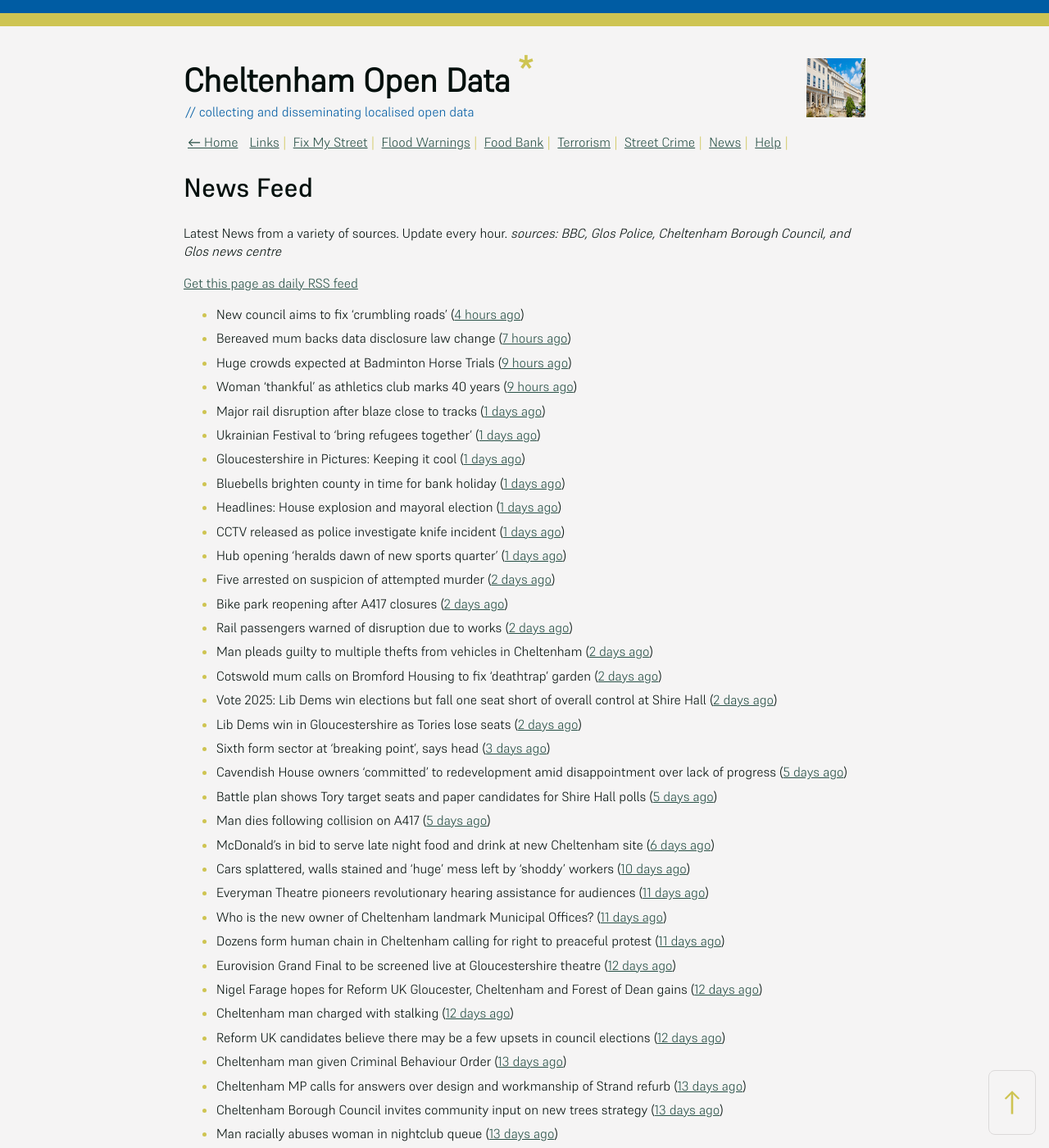
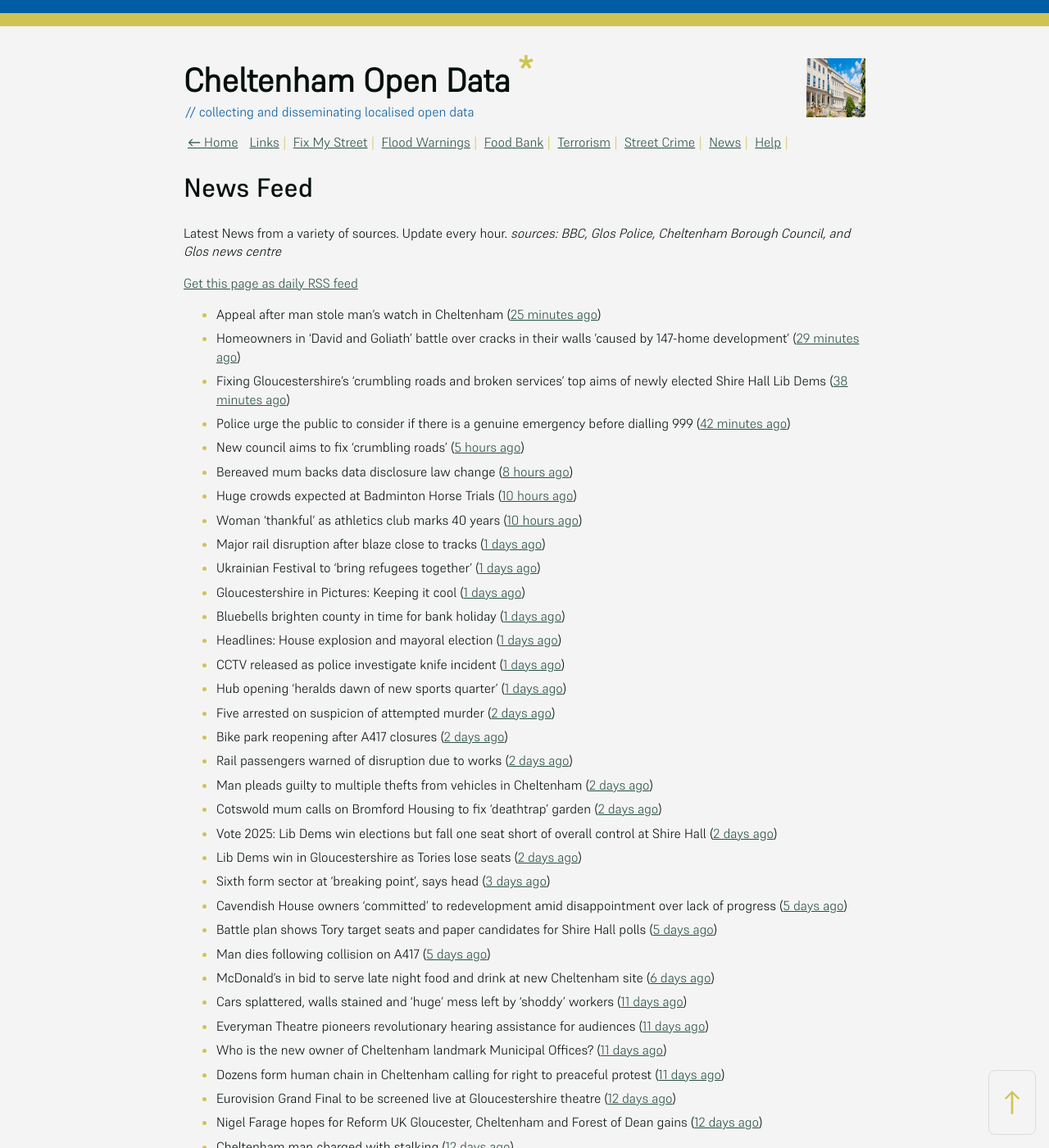
Before and after one commit to mat-0/cheltenham-open-data, a Jekyll site: the page built from _pages/news.md, in a window 1280 px wide and 1400 px high. Shown: the whole window at 82% size. Built offline with Jekyll 4.4.1, drawn with Linux system fonts in a browser that asks for light colours; some of the changed text lies outside the part shown.

Commit message:
Updated 2025-05-05 16:57:54

```diff
--- a/_pages/news.md
+++ b/_pages/news.md
@@ -12,10 +12,14 @@ _sources: BBC, Glos Police, Cheltenham Borough Council, and Glos news centre_
 [Get this page as daily RSS feed](/daily.rss)
 
 <!-- news_marker starts -->
-- New council aims to fix 'crumbling roads' ([4 hours ago](https://www.bbc.com/news/articles/cm2e510knnlo))
-- Bereaved mum backs data disclosure law change ([7 hours ago](https://www.bbc.com/news/articles/cql6q2nlzvno))
-- Huge crowds expected at Badminton Horse Trials ([9 hours ago](https://www.bbc.com/news/articles/c93g4dz38jgo))
-- Woman 'thankful' as athletics club marks 40 years ([9 hours ago](https://www.bbc.com/news/articles/cn80nv4mr79o))
+- Appeal after man stole man’s watch in Cheltenham ([25 minutes ago](https://gloucesternewscentre.co.uk/appeal-after-man-stole-mans-watch-in-cheltenham/))
+- Homeowners in ‘David and Goliath’ battle over cracks in their walls ’caused by 147-home development’ ([29 minutes ago](https://gloucesternewscentre.co.uk/homeowners-in-david-and-goliath-battle-over-cracks-in-their-walls-caused-by-147-home-development/))
+- Fixing Gloucestershire’s ‘crumbling roads and broken services’ top aims of newly elected Shire Hall Lib Dems ([38 minutes ago](https://gloucesternewscentre.co.uk/fixing-gloucestershires-crumbling-roads-and-broken-services-top-aims-of-newly-elected-shire-hall-lib-dems/))
+- Police urge the public to consider if there is a genuine emergency before dialling 999 ([42 minutes ago](https://gloucesternewscentre.co.uk/police-urge-the-public-to-consider-if-there-is-a-genuine-emergency-before-dialling-999/))
+- New council aims to fix 'crumbling roads' ([5 hours ago](https://www.bbc.com/news/articles/cm2e510knnlo))
+- Bereaved mum backs data disclosure law change ([8 hours ago](https://www.bbc.com/news/articles/cql6q2nlzvno))
+- Huge crowds expected at Badminton Horse Trials ([10 hours ago](https://www.bbc.com/news/articles/c93g4dz38jgo))
+- Woman 'thankful' as athletics club marks 40 years ([10 hours ago](https://www.bbc.com/news/articles/cn80nv4mr79o))
 - Major rail disruption after blaze close to tracks ([1 days ago](https://www.bbc.com/news/articles/cjew5q07n7go))
 - Ukrainian Festival to 'bring refugees together' ([1 days ago](https://www.bbc.com/news/articles/c4g2qzzvjq0o))
 - Gloucestershire in Pictures: Keeping it cool ([1 days ago](https://www.bbc.com/news/articles/ce8gedxkv0do))
@@ -35,14 +39,14 @@ _sources: BBC, Glos Police, Cheltenham Borough Council, and Glos news centre_
 - Battle plan shows Tory target seats and paper candidates for Shire Hall polls ([5 days ago](https://gloucesternewscentre.co.uk/battle-plan-shows-tory-target-seats-and-paper-candidates-for-shire-hall-polls/))
 - Man dies following collision on A417 ([5 days ago](https://gloucesternewscentre.co.uk/man-dies-following-collision-on-a417/))
 - McDonald’s in bid to serve late night food and drink at new Cheltenham site ([6 days ago](https://gloucesternewscentre.co.uk/mcdonalds-in-bid-to-serve-late-night-food-and-drink-at-new-cheltenham-site/))
-- Cars splattered, walls stained and ‘huge’ mess left by ‘shoddy’ workers ([10 days ago](https://gloucesternewscentre.co.uk/cars-splattered-walls-stained-and-huge-mess-left-by-shoddy-workers/))
+- Cars splattered, walls stained and ‘huge’ mess left by ‘shoddy’ workers ([11 days ago](https://gloucesternewscentre.co.uk/cars-splattered-walls-stained-and-huge-mess-left-by-shoddy-workers/))
 - Everyman Theatre pioneers revolutionary hearing assistance for audiences ([11 days ago](https://gloucesternewscentre.co.uk/everyman-theatre-pioneers-revolutionary-hearing-assistance-for-audiences/))
 - Who is the new owner of Cheltenham landmark Municipal Offices? ([11 days ago](https://gloucesternewscentre.co.uk/who-is-the-new-owner-of-cheltenham-landmark-municipal-offices/))
 - Dozens form human chain in Cheltenham calling for right to preaceful protest ([11 days ago](https://gloucesternewscentre.co.uk/dozens-form-human-chain-in-cheltenham-calling-for-right-to-preaceful-protest/))
 - Eurovision Grand Final to be screened live at Gloucestershire theatre ([12 days ago](https://gloucesternewscentre.co.uk/eurovision-grand-final-to-be-screened-live-at-gloucestershire-theatre/))
 - Nigel Farage hopes for Reform UK Gloucester, Cheltenham and Forest of Dean gains ([12 days ago](https://gloucesternewscentre.co.uk/nigel-farage-hopes-for-reform-uk-gloucester-cheltenham-and-forest-of-dean-gains/))
 - Cheltenham man charged with stalking ([12 days ago](https://gloucesternewscentre.co.uk/cheltenham-man-charged-with-stalking/))
-- Reform UK candidates believe there may be a few upsets in council elections ([12 days ago](https://gloucesternewscentre.co.uk/reform-uk-candidates-believe-there-may-be-a-few-upsets-in-council-elections/))
+- Reform UK candidates believe there may be a few upsets in council elections ([13 days ago](https://gloucesternewscentre.co.uk/reform-uk-candidates-believe-there-may-be-a-few-upsets-in-council-elections/))
 - Cheltenham man given Criminal Behaviour Order ([13 days ago](https://gloucesternewscentre.co.uk/cheltenham-man-given-criminal-behaviour-order/))
 - Cheltenham MP calls for answers over design and workmanship of Strand refurb ([13 days ago](https://gloucesternewscentre.co.uk/cheltenham-mp-calls-for-answers-over-design-and-workmanship-of-strand-refurb/))
 - Cheltenham Borough Council invites community input on new trees strategy ([13 days ago](https://gloucesternewscentre.co.uk/cheltenham-borough-council-invites-community-input-on-new-trees-strategy/))
@@ -50,11 +54,7 @@ _sources: BBC, Glos Police, Cheltenham Borough Council, and Glos news centre_
 - Nigel Farage greeted with cheers at brewery as Reform UK supporters chant name ([13 days ago](https://gloucesternewscentre.co.uk/nigel-farage-greeted-with-cheers-at-brewery-as-reform-uk-supporters-chant-name/))
 - Cheltenham Borough Council invites community input on new trees strategy ([13 days ago](https://www.cheltenham.gov.uk/news/article/3005/cheltenham_borough_council_invites_community_input_on_new_trees_strategy))
 - Nigel Farage to visit county today in run-up to council elections ([13 days ago](https://gloucesternewscentre.co.uk/nigel-farage-to-visit-county-today-in-run-up-to-council-elections/))
-- Decision on plans for 122 homes on Cheltenham university playing field ([14 days ago](https://gloucesternewscentre.co.uk/decision-on-plans-for-122-homes-on-cheltenham-university-playing-field/))
-- Gloucestershire pizza business fines customers who order “untraditional” pineapple topping. ([14 days ago](https://gloucesternewscentre.co.uk/gloucestershire-pizza-business-fines-customers-who-order-untraditional-pineapple-topping/))
-- Cheltenham MP to run in racecourse half-marathon to raise funds for modern cancer centre ([14 days ago](https://gloucesternewscentre.co.uk/cheltenham-mp-to-run-in-racecourse-half-marathon-to-raise-funds-for-modern-cancer-centre/))
 - Media statement about the Citrus Hotel ([17 days ago](https://www.cheltenham.gov.uk/news/article/3004/media_statement_about_the_citrus_hotel))
-- 98 per cent of pupils offered a place at a school of their choice ([18 days ago](https://gloucesternewscentre.co.uk/98-per-cent-of-pupils-offered-a-place-at-a-school-of-their-choice/))
 - Six-week consultation now live for Leckhampton with Warden Hill neighbourhood plan ([20 days ago](https://www.cheltenham.gov.uk/news/article/3003/six-week_consultation_now_live_for_leckhampton_with_warden_hill_neighbourhood_plan))
 
 <!-- news_marker ends -->
```
Also changed, not shown: _data/flood.json (+5 -69 lines), _pages/fix-my-street.md (+1 -1 lines), index.md (+5 -5 lines).
